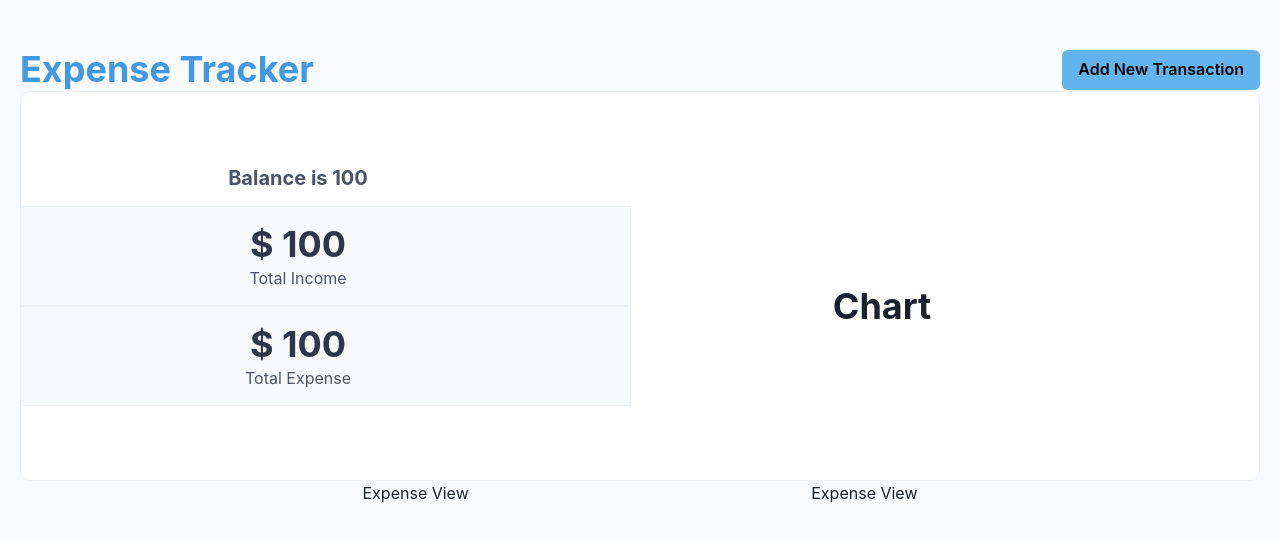
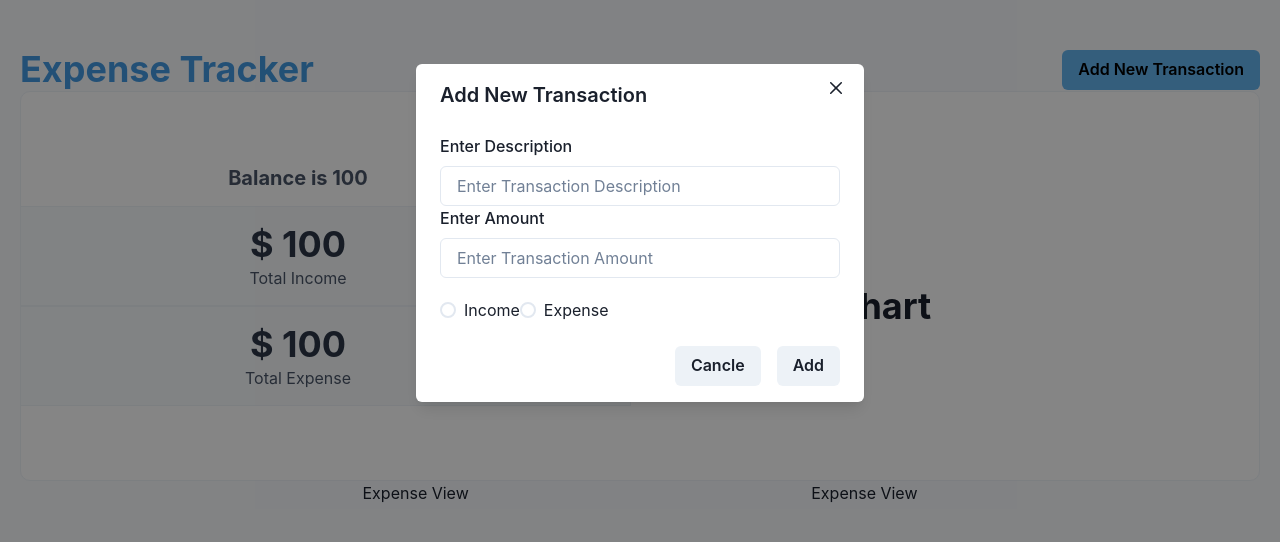
Before and after one commit to ExpixelStudio/react-collection, a React (Vite) app in the folder expense-tracker-app/: page / in a window 1280 px wide. Both pictures are taken after a click on the button "Add New Transaction". Shown: the top 542 px of the page. Built offline with nearby package versions, Linux system fonts and the light colour scheme.

Commit message:
Render Modal on button click using useDisclosure. Modified README.

```diff
--- a/expense-tracker-app/src/components/add-transaction/index.jsx
+++ b/expense-tracker-app/src/components/add-transaction/index.jsx
@@ -14,9 +14,9 @@ import {
   Button,
 } from "@chakra-ui/react";
 
-export default function TransactionForm() {
+export default function TransactionForm({onClose, isOpen}) {
   return (
-    <Modal>
+    <Modal isOpen={isOpen} onClose={onClose}>
       <form>
         <ModalOverlay />
         <ModalContent>
@@ -51,7 +51,9 @@ export default function TransactionForm() {
             </RadioGroup>
           </ModalBody>
           <ModalFooter>
-            <Button mr={"4"}>Cancle</Button>
+            <Button onClick={onClose} mr={"4"}>
+              Cancle
+            </Button>
             <Button>Add</Button>
           </ModalFooter>
         </ModalContent>
--- a/expense-tracker-app/src/components/main/index.jsx
+++ b/expense-tracker-app/src/components/main/index.jsx
@@ -1,5 +1,6 @@
 import { Flex, Heading, Button, useDisclosure } from "@chakra-ui/react";
 import ExpenseView from "../expense-view";
+
 import Summary from "../summary";
 
 export default function Main() {
@@ -15,12 +16,13 @@ export default function Main() {
         </Heading>
 
         <Flex alignItems={"center"}>
-          <Button bg={"blue.300"} color={"black"} ml={"4"}>
+          <Button onClick={onOpen} bg={"blue.300"} color={"black"} ml={"4"}>
             Add New Transaction
           </Button>
         </Flex>
       </Flex>
       <Summary isOpen={isOpen} onClose={onClose}/>
+
       <Flex
         w="full"
         alignItems={"flex-start"}
--- a/expense-tracker-app/src/components/summary/index.jsx
+++ b/expense-tracker-app/src/components/summary/index.jsx
@@ -82,7 +82,7 @@ export default function Summary({onClose, isOpen}) {
           <Heading>Chart</Heading>
         </Box>
       </Flex>
-      <TransactionForm />
+      <TransactionForm onClose={onClose} isOpen={isOpen}/>
     </Box>
   );
 }
```
Also changed, not shown: 1 other file (tests, documents, lock files or other folders).
